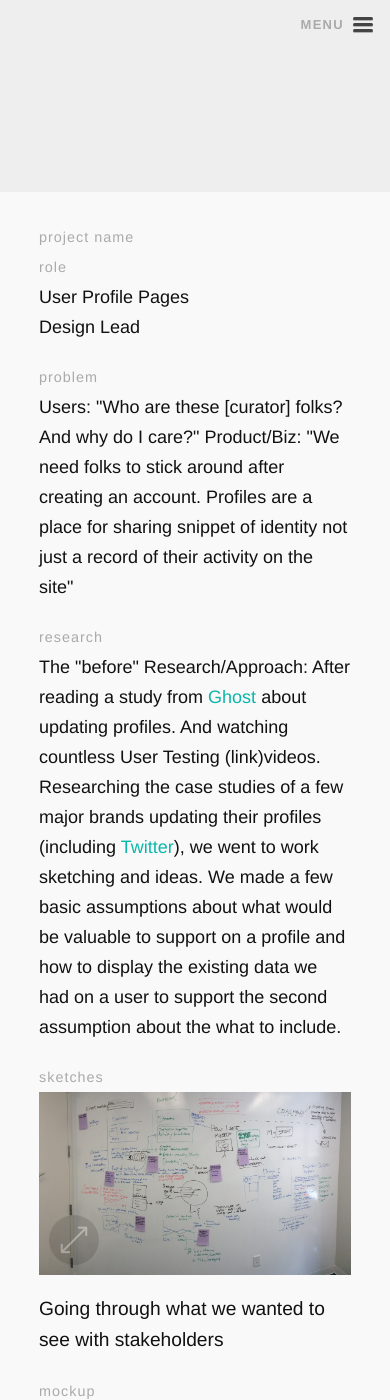
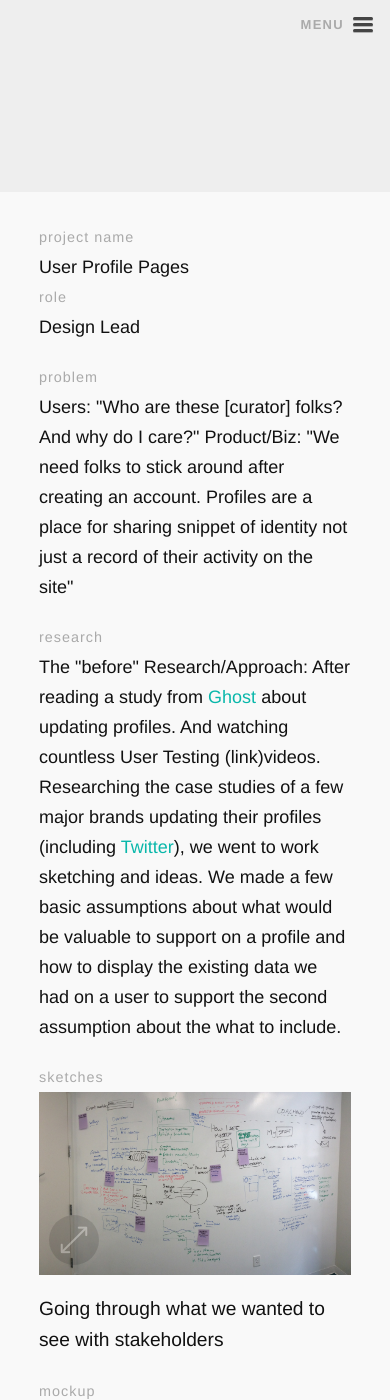
Before and after one commit to ReptarAzar/reptarazar.github.io, a Jekyll site: the page built from _posts/2015-01-09-trove-profile.markdown, in a window 390 px wide and 1400 px high, scrolled down 208 px. Built offline with Jekyll 4.4.1, drawn with Linux system fonts in a browser that asks for light colours; nearby versions of some CDN libraries.

Commit message:
fixing the broken frames and title/role intro text

```diff
--- a/_posts/2015-01-09-trove-profile.markdown
+++ b/_posts/2015-01-09-trove-profile.markdown
@@ -11,14 +11,22 @@ categories:
 </div>
 
 <!-- Begin Intro Row -->
-<div class="row intro">
+<div class="row title">
     <div class="label-column">
         <div>Project Name</div>
+    </div>
+
+    <div class="content-column">
+        <span class="title">User Profile Pages</span>
+    </div>
+</div>
+<!-- Begin Intro Row -->
+<div class="row role">
+    <div class="label-column">
         <div>Role</div>
     </div>
 
     <div class="content-column">
-        <span class="title">User Profile Pages</span>
         <span class="role">Design Lead</span>
     </div>
 </div>
--- a/_sass/_posts.scss
+++ b/_sass/_posts.scss
@@ -109,28 +109,8 @@ h3.mess {
             font-size: .9em;
         }
 
-        &.intro {
-            // text-align: center;
-            // color: $white;
-
-            .title {
-                // width: 100%;
-                // display: block;
-                // font-weight: 900;
-                // letter-spacing: .5px;
-                // text-transform: uppercase;
-                // font-size: 2em;
-                // line-height: 1.25em;
-                // margin-top: 100px;
-            }
-            .sub-head {
-                font-style: italic;
-            }
-
-            .role {
-                width: 100%;
-                display: block;
-            }
+        &.role {
+            padding-top: 0;
         }
 
         &.hero {
@@ -203,6 +183,8 @@ h3.mess {
                 float: left;
                 width: 430px;
                 @media screen and (max-width: 540px) {
+                    overflow: visible;
+
                     -ms-zoom: 0.6;
                     -moz-transform: scale(0.6);
                     -moz-transform-origin: 0 0;
@@ -210,6 +192,9 @@ h3.mess {
                     -o-transform-origin: 0 0;
                     -webkit-transform: scale(0.6);
                     -webkit-transform-origin: 0 0;
+
+                    transform: scale(0.6);
+                    transform-origin: 0 0;
                 }
 
             }
```
